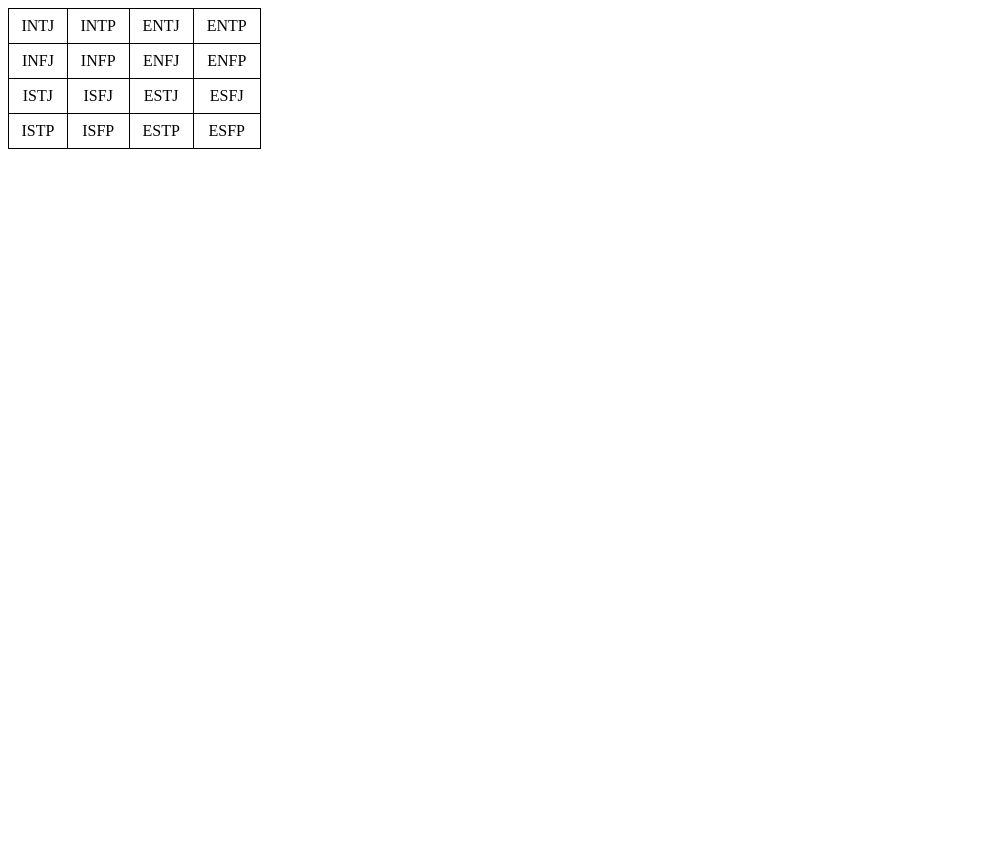
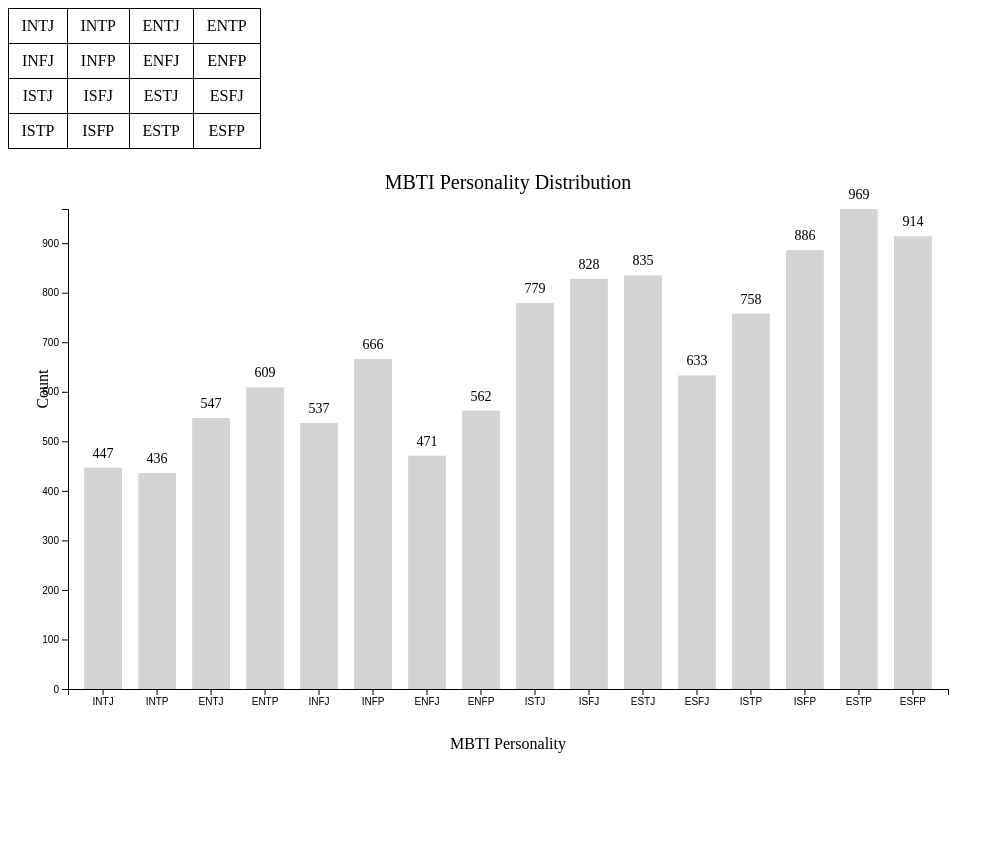
Before and after one commit to walker-herndon/CS5044-P2, a plain HTML site: page src/index.html in a window 1280 px wide. Shown: the whole page, without its empty margins (0-1004 px from the left). Before the commit the page ends 800 px from the top, so only its background shows below. Drawn offline with nearby package versions, Linux system fonts and the light colour scheme.

Commit message:
added simple bar chart of personalities, working towards distrubtion over time

```diff
--- a/src/index.html
+++ b/src/index.html
@@ -67,8 +67,89 @@
                     mbtiCount[d.mbti] += 1;
                 });
 
+                // Remove "XXXX" personality
+                delete mbtiCount['XXXX'];
+
                 // Display count of each MBTI personality
                 console.log(mbtiCount);
+
+                // Create a bar chart of MBTI personalities
+                const svg = d3.select('body').append('svg')
+                    .attr('width', 1000)
+                    .attr('height', 700);
+
+                const margin = 60;
+                const width = 1000 - 2 * margin;
+                const height = 600 - 2 * margin;
+
+                const chart = svg.append('g')
+                    .attr('transform', `translate(${margin}, ${margin})`);
+
+                const xScale = d3.scaleBand()
+                    .range([0, width])
+                    .domain(Object.keys(mbtiCount))
+                    .padding(0.3);
+
+                const yScale = d3.scaleLinear()
+                    .range([height, 0])
+                    .domain([0, d3.max(Object.values(mbtiCount))]);
+
+                // Create x-axis
+                chart.append('g')
+                    .attr('transform', `translate(0, ${height})`)
+                    .call(d3.axisBottom(xScale));
+
+                // Create y-axis
+                chart.append('g')
+                    .call(d3.axisLeft(yScale));
+
+                // Create bars
+                chart.selectAll()
+                    .data(Object.keys(mbtiCount))
+                    .enter()
+                    .append('rect')
+                    .attr('x', (d) => xScale(d))
+                    .attr('y', (d) => yScale(mbtiCount[d]))
+                    .attr('height', (d) => height - yScale(mbtiCount[d]))
+                    .attr('width', xScale.bandwidth())
+                    .attr('fill', '#d3d3d3');
+
+                // Create labels
+                chart.selectAll()
+                    .data(Object.keys(mbtiCount))
+                    .enter()
+                    .append('text')
+                    .text((d) => mbtiCount[d])
+                    .attr('x', (d) => xScale(d) + xScale.bandwidth() / 2)
+                    .attr('y', (d) => yScale(mbtiCount[d]) - 10)
+                    .attr('text-anchor', 'middle')
+                    .attr('font-size', '14px')
+                    .attr('fill', 'black');
+
+                // Create title
+                svg.append('text')
+                    .attr('x', width / 2 + margin)
+                    .attr('y', 40)
+                    .attr('text-anchor', 'middle')
+                    .attr('font-size', '20px')
+                    .text('MBTI Personality Distribution');
+
+                // Create x-axis label
+                svg.append('text')
+                    .attr('x', width / 2 + margin)
+                    .attr('y', height + 2 * margin)
+                    .attr('text-anchor', 'middle')
+                    .attr('font-size', '16px')
+                    .text('MBTI Personality');
+
+                // Create y-axis label
+                svg.append('text')
+                    .attr('transform', 'rotate(-90)')
+                    .attr('x', -height / 2)
+                    .attr('y', margin - 20)
+                    .attr('text-anchor', 'middle')
+                    .attr('font-size', '16px')
+                    .text('Count');
             });
         </script>
 
```
Also changed, not shown: 1 other file.
